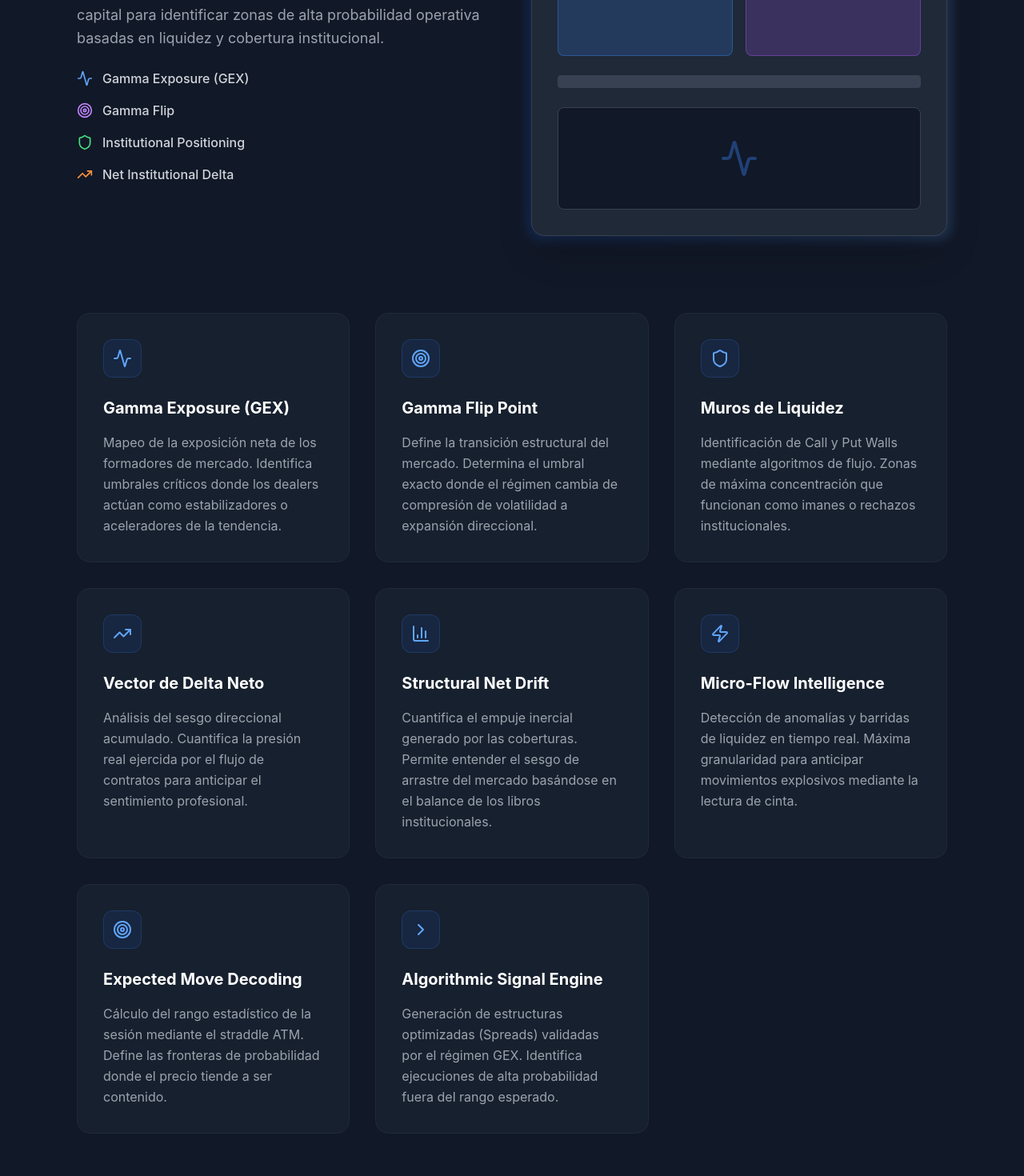
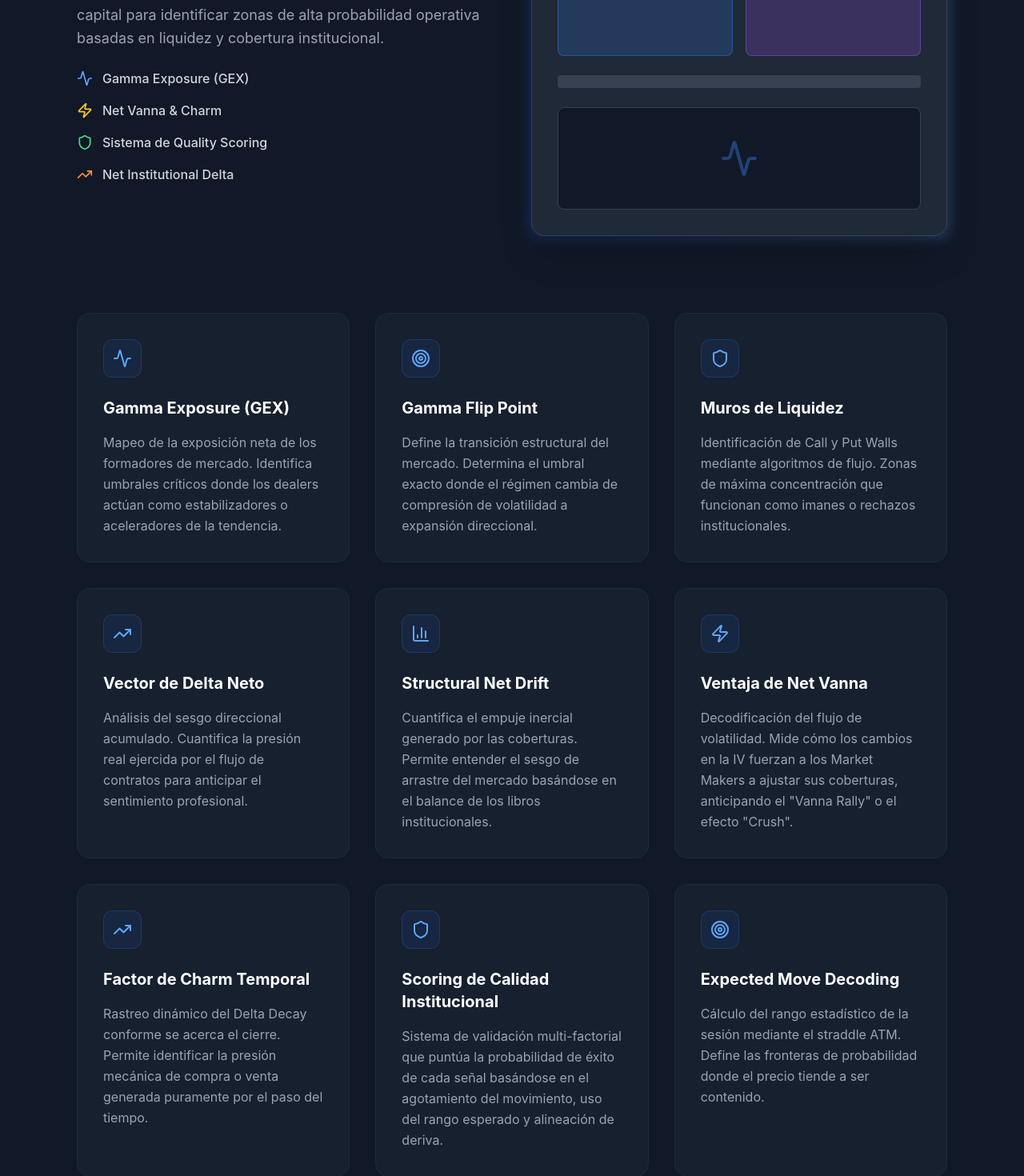
Before and after one commit to csubi1974/stream-app, a React (Vite) app: page /engine in a window 1280 px wide. Shown: the part 660-2130 px from the top of the page at 80% size. Built offline with nearby package versions, Linux system fonts and the light colour scheme.

Commit message:
v1.7.4 - Update Engine page documentation and translations

```diff
--- a/package.json
+++ b/package.json
@@ -1,7 +1,7 @@
 {
   "name": "trae-project",
   "private": true,
-  "version": "1.7.3",
+  "version": "1.7.4",
   "type": "module",
   "scripts": {
     "client:dev": "vite",
--- a/src/locales/en/translation.json
+++ b/src/locales/en/translation.json
@@ -8,7 +8,7 @@
     "MARKET OPEN": "MARKET OPEN",
     "MARKET CLOSED": "MARKET CLOSED",
     "TapeReading": "TapeReading",
-    "Version": "v1.7.3",
+    "Version": "v1.7.4",
     "TapeReading Platform": "Tape Reading Platform",
     "Real-time analysis": "Real-time market flow analysis for 0DTE options and swing trading",
     "Connected to market data": "Connected to market data",
@@ -259,5 +259,15 @@
     "Negative GEX indicates dealers will amplify price movements. Expect higher volatility and momentum behavior. Trade with caution!": "Negative GEX indicates dealers will amplify price movements. Expect higher volatility and momentum behavior. Trade with caution!",
     "Market is near gamma neutral. Volatility regime unclear - watch for directional confirmation.": "Market is near gamma neutral. Volatility regime unclear - watch for directional confirmation.",
     "Loading GEX Metrics...": "Loading GEX Metrics...",
-    "No GEX Data Available - Connect Schwab": "No GEX Data - Please Connect Schwab"
+    "No GEX Data Available - Connect Schwab": "No GEX Data - Please Connect Schwab",
+    "Institutional Grade Framework": "Institutional Grade Framework",
+    "Decodificación del flujo de volatilidad. Mide cómo los cambios en la IV fuerzan a los Market Makers a ajustar sus coberturas, anticipando el \"Vanna Rally\" o el efecto \"Crush\".": "Volatility flow decoding. Measures how IV changes force Market Makers to adjust their hedges, anticipating the 'Vanna Rally' or the 'Crush' effect.",
+    "Rastreo dinámico del Delta Decay conforme se acerca el cierre. Permite identificar la presión mecánica de compra o venta generada puramente por el paso del tiempo.": "Dynamic Delta Decay tracking towards the close. Identifies mechanical buy or sell pressure generated purely by the passage of time.",
+    "Sistema de validación multi-factorial que puntúa la probabilidad de éxito de cada señal basándose en el agotamiento del movimiento, uso del rango esperado y alineación de deriva.": "Multi-factorial validation system that scores the probability of success for each signal based on move exhaustion, expected range usage, and drift alignment.",
+    "Generación de estructuras profesionales (BPS, BCS, IC) validadas por el ecosistema de GEX/Vanna/Charm, optimizando strikes para máxima captura de premium con riesgo controlado.": "Generation of professional structures (BPS, BCS, IC) validated by the GEX/Vanna/Charm ecosystem, optimizing strikes for maximum premium capture with controlled risk.",
+    "Net Vanna & Charm": "Net Vanna & Charm",
+    "Quality Scoring System": "Quality Scoring System",
+    "Net Vanna Edge": "Net Vanna Edge",
+    "Temporal Charm Factor": "Temporal Charm Factor",
+    "Institutional Quality Scoring": "Institutional Quality Scoring"
 }
--- a/src/locales/es/translation.json
+++ b/src/locales/es/translation.json
@@ -8,7 +8,7 @@
     "MARKET OPEN": "MERCADO ABIERTO",
     "MARKET CLOSED": "MERCADO CERRADO",
     "TapeReading": "Lectura de Cinta",
-    "Version": "v1.7.3",
+    "Version": "v1.7.4",
     "TapeReading Platform": "Plataforma de Lectura de Cinta",
     "Real-time analysis": "Análisis de flujo de mercado en tiempo real para opciones 0DTE y swing trading",
     "Connected to market data": "Conectado a datos de mercado",
@@ -259,5 +259,15 @@
     "Negative GEX indicates dealers will amplify price movements. Expect higher volatility and momentum behavior. Trade with caution!": "GEX negativo indica que los dealers amplificarán los movimientos de precios. Espera mayor volatilidad y comportamiento de momentum. ¡Opera con precaución!",
     "Market is near gamma neutral. Volatility regime unclear - watch for directional confirmation.": "El mercado está cerca de gamma neutral. Régimen de volatilidad incierto - observa confirmación direccional.",
     "Loading GEX Metrics...": "Cargando Métricas GEX...",
-    "No GEX Data Available - Connect Schwab": "Sin Datos GEX - Conecte Schwab"
+    "No GEX Data Available - Connect Schwab": "Sin Datos GEX - Conecte Schwab",
+    "Institutional Grade Framework": "Framework de Grado Institucional",
+    "Decodificación del flujo de volatilidad. Mide cómo los cambios en la IV fuerzan a los Market Makers a ajustar sus coberturas, anticipando el \"Vanna Rally\" o el efecto \"Crush\".": "Decodificación del flujo de volatilidad. Mide cómo los cambios en la IV fuerzan a los Market Makers a ajustar sus coberturas, anticipando el \"Vanna Rally\" o el efecto \"Crush\".",
+    "Rastreo dinámico del Delta Decay conforme se acerca el cierre. Permite identificar la presión mecánica de compra o venta generada puramente por el paso del tiempo.": "Rastreo dinámico del Delta Decay conforme se acerca el cierre. Permite identificar la presión mecánica de compra o venta generada puramente por el paso del tiempo.",
+    "Sistema de validación multi-factorial que puntúa la probabilidad de éxito de cada señal basándose en el agotamiento del movimiento, uso del rango esperado y alineación de deriva.": "Sistema de validación multi-factorial que puntúa la probabilidad de éxito de cada señal basándose en el agotamiento del movimiento, uso del rango esperado y alineación de deriva.",
+    "Generación de estructuras profesionales (BPS, BCS, IC) validadas por el ecosistema de GEX/Vanna/Charm, optimizando strikes para máxima captura de premium con riesgo controlado.": "Generación de estructuras profesionales (BPS, BCS, IC) validadas por el ecosistema de GEX/Vanna/Charm, optimizando strikes para máxima captura de premium con riesgo controlado.",
+    "Net Vanna & Charm": "Net Vanna & Charm",
+    "Quality Scoring System": "Sistema de Quality Scoring",
+    "Net Vanna Edge": "Ventaja de Net Vanna",
+    "Temporal Charm Factor": "Factor de Charm Temporal",
+    "Institutional Quality Scoring": "Scoring de Calidad Institucional"
 }
--- a/src/pages/StreamMarketEngine.tsx
+++ b/src/pages/StreamMarketEngine.tsx
@@ -45,8 +45,8 @@ export function StreamMarketEngine() {
                         <ul className="space-y-4">
                             {[
                                 { label: 'Gamma Exposure (GEX)', icon: Activity, color: 'text-blue-400' },
-                                { label: 'Gamma Flip', icon: Target, color: 'text-purple-400' },
-                                { label: 'Institutional Positioning', icon: Shield, color: 'text-green-400' },
+                                { label: 'Net Vanna & Charm', icon: Zap, color: 'text-yellow-400' },
+                                { label: 'Quality Scoring System', icon: Shield, color: 'text-green-400' },
                                 { label: 'Net Institutional Delta', icon: TrendingUp, color: 'text-orange-400' }
                             ].map((item, i) => (
                                 <li key={i} className="flex items-center space-x-3 text-gray-300 font-medium">
@@ -112,8 +112,18 @@ export function StreamMarketEngine() {
                     />
                     <FeatureCard
                         icon={<Zap />}
-                        title={t('Micro-Flow Intelligence')}
-                        description={t('Detección de anomalías y barridas de liquidez en tiempo real. Máxima granularidad para anticipar movimientos explosivos mediante la lectura de cinta.')}
+                        title={t('Net Vanna Edge')}
+                        description={t('Decodificación del flujo de volatilidad. Mide cómo los cambios en la IV fuerzan a los Market Makers a ajustar sus coberturas, anticipando el "Vanna Rally" o el efecto "Crush".')}
+                    />
+                    <FeatureCard
+                        icon={<TrendingUp />}
+                        title={t('Temporal Charm Factor')}
+                        description={t('Rastreo dinámico del Delta Decay conforme se acerca el cierre. Permite identificar la presión mecánica de compra o venta generada puramente por el paso del tiempo.')}
+                    />
+                    <FeatureCard
+                        icon={<Shield />}
+                        title={t('Institutional Quality Scoring')}
+                        description={t('Sistema de validación multi-factorial que puntúa la probabilidad de éxito de cada señal basándose en el agotamiento del movimiento, uso del rango esperado y alineación de deriva.')}
                     />
                     <FeatureCard
                         icon={<Target />}
@@ -123,7 +133,7 @@ export function StreamMarketEngine() {
                     <FeatureCard
                         icon={<ChevronRight />}
                         title={t('Algorithmic Signal Engine')}
-                        description={t('Generación de estructuras optimizadas (Spreads) validadas por el régimen GEX. Identifica ejecuciones de alta probabilidad fuera del rango esperado.')}
+                        description={t('Generación de estructuras profesionales (BPS, BCS, IC) validadas por el ecosistema de GEX/Vanna/Charm, optimizando strikes para máxima captura de premium con riesgo controlado.')}
                     />
                 </div>
 
```
Also changed, not shown: 1 other file (tests, documents, lock files or other folders).
